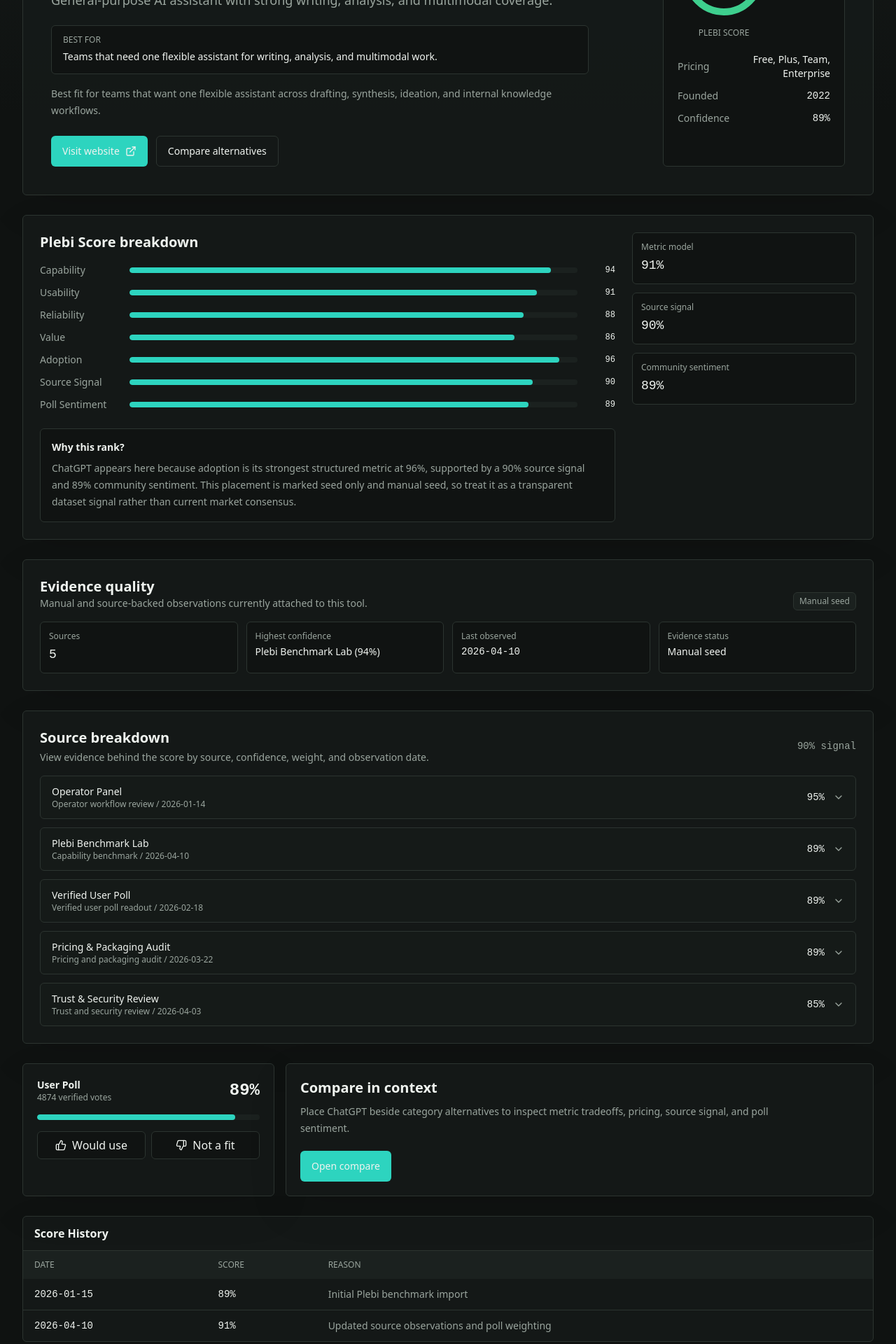
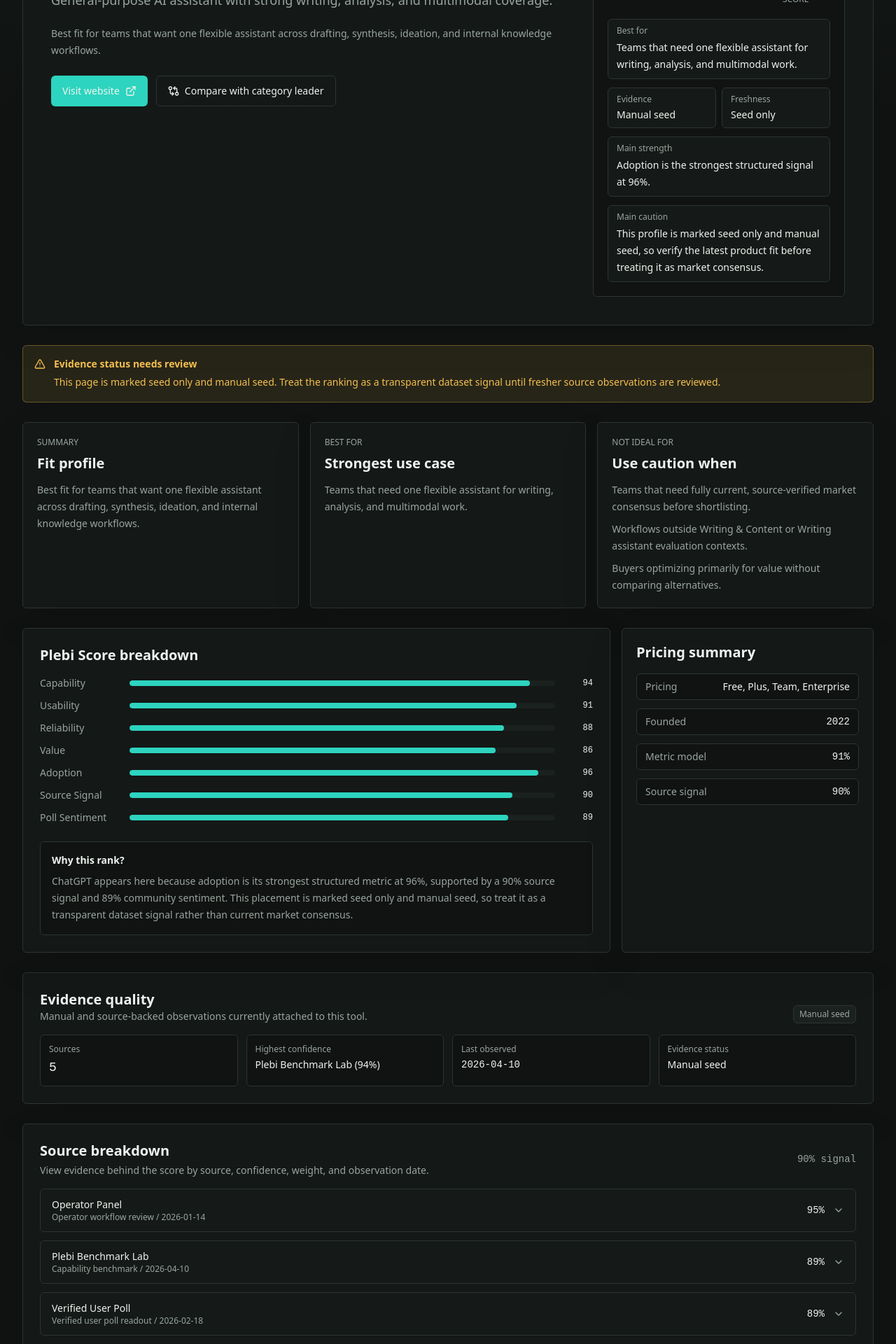
Before and after one commit to jvalirakis/plebi-ai-tools-mvp, a Next.js app: page /tools/chatgpt in a window 1280 px wide. Shown: the part 260-2180 px from the top of the page at 70% size. Built offline with nearby package versions, Linux system fonts and the light colour scheme; no server answers; the database is empty.

Commit message:
Upgrade tool detail decision pages

```diff
--- a/src/app/tools/[slug]/page.tsx
+++ b/src/app/tools/[slug]/page.tsx
@@ -1,4 +1,4 @@
-import { ExternalLink } from "lucide-react";
+import { AlertTriangle, ExternalLink, GitCompareArrows } from "lucide-react";
 import type { Metadata } from "next";
 import Link from "next/link";
 import { notFound } from "next/navigation";
@@ -7,8 +7,9 @@ import { PollWidget } from "@/components/poll-widget";
 import { ScoreRing } from "@/components/score-ring";
 import { SourceObservations } from "@/components/source-observations";
 import { ToolCard } from "@/components/tool-card";
+import { getDecisionSummary, shouldShowEvidenceCallout } from "@/lib/decision";
 import { getEvidenceQualitySummary } from "@/lib/evidence";
-import { getCategories, getRelatedTools, getToolBySlug, getTools } from "@/lib/repository";
+import { getCategories, getRankedTools, getToolBySlug, getTools } from "@/lib/repository";
 import { getConfidenceLevel, getMetricModel, getRankExplanation, getScoreBreakdown } from "@/lib/scoring";
 import { evidenceLabels, freshnessLabels, statusClass } from "@/lib/status";
 
@@ -28,7 +29,7 @@ export async function generateMetadata({ params }: ToolPageProps): Promise<Metad
   const tool = await getToolBySlug(slug);
 
   return {
-    title: tool ? `${tool.name} Score | Plebi` : "Tool | Plebi"
+    title: tool ? `${tool.name} Decision Page | Plebi` : "Tool | Plebi"
   };
 }
 
@@ -40,17 +41,21 @@ export default async function ToolPage({ params }: ToolPageProps) {
     notFound();
   }
 
-  const [categories, relatedTools] = await Promise.all([getCategories(), getRelatedTools(tool.slug)]);
+  const [categories, categoryTools] = await Promise.all([getCategories(), getRankedTools(tool.categorySlug)]);
   const category = categories.find((item) => item.slug === tool.categorySlug);
+  const categoryLeader = categoryTools[0];
+  const alternatives = categoryTools.filter((item) => item.slug !== tool.slug).slice(0, 4);
+  const comparisonTarget = categoryLeader?.slug === tool.slug ? alternatives[0] : categoryLeader;
   const breakdown = getScoreBreakdown(tool);
   const confidence = getConfidenceLevel(tool);
   const evidenceQuality = getEvidenceQualitySummary(tool);
+  const decision = getDecisionSummary(tool, category);
   const metricModel = Math.round(getMetricModel(tool.metrics));
 
   return (
     <div className="space-y-7">
       <section className="surface rounded-md p-6 sm:p-8 lg:p-10">
-        <div className="grid gap-8 lg:grid-cols-[1fr_260px]">
+        <div className="grid gap-8 lg:grid-cols-[1fr_360px]">
           <div>
             <div className="mb-4 flex flex-wrap gap-2">
               {category ? (
@@ -70,11 +75,7 @@ export default async function ToolPage({ params }: ToolPageProps) {
             </div>
             <h1 className="text-4xl font-semibold sm:text-5xl">{tool.name}</h1>
             <p className="mt-4 max-w-3xl text-lg leading-8 text-muted-foreground">{tool.tagline}</p>
-            <div className="mt-5 max-w-3xl rounded-md border border-border bg-background px-4 py-3">
-              <p className="text-xs font-medium uppercase text-muted-foreground">Best for</p>
-              <p className="mt-1 text-sm leading-6">{tool.bestFor}</p>
-            </div>
-            <p className="mt-4 max-w-3xl text-sm leading-6 text-muted-foreground">{tool.summary}</p>
+            <p className="mt-5 max-w-3xl text-sm leading-6 text-muted-foreground">{tool.summary}</p>
             <div className="mt-6 flex flex-wrap gap-3">
               <a
                 href={tool.website}
@@ -87,35 +88,90 @@ export default async function ToolPage({ params }: ToolPageProps) {
               </a>
               <Link
                 href="/compare"
-                className="focus-ring inline-flex h-11 items-center rounded-md border border-border px-4 text-sm font-medium transition hover:border-primary"
+                className="focus-ring inline-flex h-11 items-center gap-2 rounded-md border border-border px-4 text-sm font-medium transition hover:border-primary"
               >
-                Compare alternatives
+                <GitCompareArrows className="h-4 w-4" />
+                Compare with category leader
               </Link>
             </div>
           </div>
-          <div className="rounded-md border border-border bg-background p-5">
-            <ScoreRing score={breakdown.finalScore} size="lg" />
+
+          <aside className="rounded-md border border-border bg-background p-5">
+            <div className="flex items-start justify-between gap-4">
+              <div>
+                <p className="text-xs font-medium uppercase text-muted-foreground">Decision summary</p>
+                <h2 className="mt-2 text-lg font-semibold">Should this be on your shortlist?</h2>
+              </div>
+              <ScoreRing score={breakdown.finalScore} size="sm" />
+            </div>
             <div className="mt-5 grid gap-3 text-sm">
-              <div className="flex items-center justify-between gap-4">
-                <span className="text-muted-foreground">Pricing</span>
-                <span className="text-right font-medium">{tool.pricing}</span>
+              <div className="rounded-md border border-border bg-card px-3 py-2">
+                <p className="text-xs text-muted-foreground">Best for</p>
+                <p className="mt-1 leading-6">{tool.bestFor}</p>
               </div>
-              <div className="flex items-center justify-between gap-4">
-                <span className="text-muted-foreground">Founded</span>
-                <span className="font-mono tabular-nums">{tool.founded}</span>
+              <div className="grid grid-cols-2 gap-2">
+                <div className="rounded-md border border-border bg-card px-3 py-2">
+                  <p className="text-xs text-muted-foreground">Evidence</p>
+                  <p className="mt-1 text-sm font-medium">{evidenceLabels[tool.evidenceStatus]}</p>
                 </div>
-              <div className="flex items-center justify-between gap-4">
-                <span className="text-muted-foreground">Confidence</span>
-                <span className="font-mono tabular-nums">{confidence}%</span>
+                <div className="rounded-md border border-border bg-card px-3 py-2">
+                  <p className="text-xs text-muted-foreground">Freshness</p>
+                  <p className="mt-1 text-sm font-medium">{freshnessLabels[tool.freshnessStatus]}</p>
                 </div>
               </div>
+              <div className="rounded-md border border-border bg-card px-3 py-2">
+                <p className="text-xs text-muted-foreground">Main strength</p>
+                <p className="mt-1 leading-6">{decision.mainStrength}</p>
+              </div>
+              <div className="rounded-md border border-border bg-card px-3 py-2">
+                <p className="text-xs text-muted-foreground">Main caution</p>
+                <p className="mt-1 leading-6">{decision.mainCaution}</p>
+              </div>
+            </div>
+          </aside>
+        </div>
+      </section>
+
+      {shouldShowEvidenceCallout(tool) ? (
+        <section className="rounded-md border border-warning/30 bg-warning/10 p-4 text-warning">
+          <div className="flex gap-3">
+            <AlertTriangle className="mt-0.5 h-4 w-4 shrink-0" />
+            <div>
+              <p className="text-sm font-semibold">Evidence status needs review</p>
+              <p className="mt-1 text-sm leading-6">
+                This page is marked {freshnessLabels[tool.freshnessStatus].toLowerCase()} and {evidenceLabels[
+                  tool.evidenceStatus
+                ].toLowerCase()}. Treat the ranking as a transparent dataset signal until fresher source observations are reviewed.
+              </p>
             </div>
           </div>
         </section>
+      ) : null}
 
-      <section className="surface rounded-md p-5 sm:p-6">
-        <div className="grid gap-6 lg:grid-cols-[1fr_320px]">
-          <div>
+      <section className="grid gap-4 lg:grid-cols-3">
+        <div className="surface rounded-md p-5">
+          <p className="text-xs font-medium uppercase text-muted-foreground">Summary</p>
+          <h2 className="mt-2 text-xl font-semibold">Fit profile</h2>
+          <p className="mt-3 text-sm leading-6 text-muted-foreground">{tool.summary}</p>
+        </div>
+        <div className="surface rounded-md p-5">
+          <p className="text-xs font-medium uppercase text-muted-foreground">Best for</p>
+          <h2 className="mt-2 text-xl font-semibold">Strongest use case</h2>
+          <p className="mt-3 text-sm leading-6 text-muted-foreground">{tool.bestFor}</p>
+        </div>
+        <div className="surface rounded-md p-5">
+          <p className="text-xs font-medium uppercase text-muted-foreground">Not ideal for</p>
+          <h2 className="mt-2 text-xl font-semibold">Use caution when</h2>
+          <ul className="mt-3 space-y-2 text-sm leading-6 text-muted-foreground">
+            {decision.notIdealFor.map((item) => (
+              <li key={item}>{item}</li>
+            ))}
+          </ul>
+        </div>
+      </section>
+
+      <section className="grid gap-4 lg:grid-cols-[1fr_360px]">
+        <div className="surface rounded-md p-5 sm:p-6">
           <h2 className="mb-4 text-xl font-semibold">Plebi Score breakdown</h2>
           <MetricBars metrics={breakdown} includeSignals />
           <div className="mt-6 rounded-md border border-border bg-background p-4">
@@ -123,18 +179,25 @@ export default async function ToolPage({ params }: ToolPageProps) {
             <p className="mt-2 text-sm leading-6 text-muted-foreground">{getRankExplanation(tool)}</p>
           </div>
         </div>
-          <div className="grid content-start gap-3">
-            <div className="rounded-md border border-border bg-background p-3">
-              <p className="text-xs text-muted-foreground">Metric model</p>
-              <p className="mt-1 font-mono text-lg tabular-nums">{metricModel}%</p>
+
+        <div className="surface rounded-md p-5">
+          <h2 className="text-xl font-semibold">Pricing summary</h2>
+          <div className="mt-4 grid gap-3 text-sm">
+            <div className="flex items-center justify-between gap-4 rounded-md border border-border bg-background px-3 py-2">
+              <span className="text-muted-foreground">Pricing</span>
+              <span className="text-right font-medium">{tool.pricing}</span>
             </div>
-            <div className="rounded-md border border-border bg-background p-3">
-              <p className="text-xs text-muted-foreground">Source signal</p>
-              <p className="mt-1 font-mono text-lg tabular-nums">{breakdown.sourceSignal}%</p>
+            <div className="flex items-center justify-between gap-4 rounded-md border border-border bg-background px-3 py-2">
+              <span className="text-muted-foreground">Founded</span>
+              <span className="font-mono tabular-nums">{tool.founded}</span>
             </div>
-            <div className="rounded-md border border-border bg-background p-3">
-              <p className="text-xs text-muted-foreground">Community sentiment</p>
-              <p className="mt-1 font-mono text-lg tabular-nums">{breakdown.pollSentiment}%</p>
+            <div className="flex items-center justify-between gap-4 rounded-md border border-border bg-background px-3 py-2">
+              <span className="text-muted-foreground">Metric model</span>
+              <span className="font-mono tabular-nums">{metricModel}%</span>
+            </div>
+            <div className="flex items-center justify-between gap-4 rounded-md border border-border bg-background px-3 py-2">
+              <span className="text-muted-foreground">Source signal</span>
+              <span className="font-mono tabular-nums">{breakdown.sourceSignal}%</span>
             </div>
           </div>
         </div>
@@ -190,64 +253,46 @@ export default async function ToolPage({ params }: ToolPageProps) {
       <section className="grid gap-4 lg:grid-cols-[360px_1fr]">
         <PollWidget poll={tool.poll} />
         <div className="surface rounded-md p-5">
-          <h2 className="text-xl font-semibold">Compare in context</h2>
+          <h2 className="text-xl font-semibold">Compare before deciding</h2>
           <p className="mt-2 max-w-2xl text-sm leading-6 text-muted-foreground">
-            Place {tool.name} beside category alternatives to inspect metric tradeoffs, pricing, source signal, and poll sentiment.
+            Compare {tool.name}
+            {comparisonTarget ? ` with ${comparisonTarget.name}` : " with category alternatives"} to inspect metric tradeoffs, pricing, source signal,
+            and poll sentiment side by side.
           </p>
+          <div className="mt-5 flex flex-wrap gap-3">
             <Link
               href="/compare"
-            className="focus-ring mt-5 inline-flex h-11 items-center rounded-md bg-primary px-4 text-sm font-medium text-primary-foreground transition hover:opacity-90"
+              className="focus-ring inline-flex h-11 items-center gap-2 rounded-md bg-primary px-4 text-sm font-medium text-primary-foreground transition hover:opacity-90"
             >
-            Open compare
+              <GitCompareArrows className="h-4 w-4" />
+              {comparisonTarget ? `Compare with ${comparisonTarget.name}` : "Compare category alternatives"}
             </Link>
+            {comparisonTarget ? (
+              <Link
+                href={`/tools/${comparisonTarget.slug}`}
+                className="focus-ring inline-flex h-11 items-center rounded-md border border-border px-4 text-sm font-medium transition hover:border-primary"
+              >
+                View {comparisonTarget.name}
+              </Link>
+            ) : null}
+          </div>
         </div>
       </section>
 
-      <section className="surface overflow-hidden rounded-md">
-        <div className="border-b border-border px-4 py-3">
-          <h2 className="text-base font-semibold">Score History</h2>
-        </div>
-        <div className="overflow-x-auto">
-          <table className="min-w-full text-sm">
-            <thead className="bg-muted text-left text-xs uppercase text-muted-foreground">
-              <tr>
-                <th className="px-4 py-3 font-medium">Date</th>
-                <th className="px-4 py-3 font-medium">Score</th>
-                <th className="px-4 py-3 font-medium">Reason</th>
-              </tr>
-            </thead>
-            <tbody className="divide-y divide-border">
-              {tool.scoreSnapshots.map((snapshot) => (
-                <tr key={snapshot.id}>
-                  <td className="px-4 py-3 font-mono tabular-nums">{snapshot.snapshotDate}</td>
-                  <td className="px-4 py-3 font-mono tabular-nums">{snapshot.score}%</td>
-                  <td className="px-4 py-3 text-muted-foreground">{snapshot.reason}</td>
-                </tr>
-              ))}
-            </tbody>
-          </table>
-        </div>
-        {!tool.scoreSnapshots.length ? (
-          <div className="border-t border-border px-4 py-8 text-sm text-muted-foreground">
-            No score snapshots are available yet. Recalculated admin snapshots will appear here after evidence review.
-          </div>
-        ) : null}
-      </section>
-
-      {relatedTools.length ? (
+      {alternatives.length ? (
         <section>
           <div className="mb-4 flex flex-col gap-2 sm:flex-row sm:items-end sm:justify-between">
             <div>
-              <h2 className="text-xl font-semibold">Category Alternatives</h2>
-              <p className="mt-1 text-sm text-muted-foreground">Other tools in this category worth comparing before a decision.</p>
+              <h2 className="text-xl font-semibold">Alternatives in this category</h2>
+              <p className="mt-1 text-sm text-muted-foreground">Other tools in {category?.name ?? tool.categorySlug} worth comparing before a decision.</p>
             </div>
             <Link href="/compare" className="text-sm font-medium text-primary">
               Compare all
             </Link>
           </div>
           <div className="grid gap-4">
-            {relatedTools.map((relatedTool) => (
-              <ToolCard key={relatedTool.slug} tool={relatedTool} compact />
+            {alternatives.map((alternative) => (
+              <ToolCard key={alternative.slug} tool={alternative} compact />
             ))}
           </div>
         </section>
--- /dev/null
+++ b/src/lib/decision.ts
@@ -0,0 +1,48 @@
+import { metricLabels } from "@/lib/scoring";
+import { evidenceLabels, freshnessLabels } from "@/lib/status";
+import type { Category, MetricKey, Tool } from "@/lib/types";
+
+export type DecisionSummary = {
+  mainStrength: string;
+  mainCaution: string;
+  notIdealFor: string[];
+};
+
+function rankMetrics(tool: Pick<Tool, "metrics">) {
+  return (Object.keys(metricLabels) as MetricKey[])
+    .map((key) => ({ key, label: metricLabels[key], score: tool.metrics[key] }))
+    .sort((a, b) => b.score - a.score);
+}
+
+export function getDecisionSummary(tool: Tool, category?: Category): DecisionSummary {
+  const metrics = rankMetrics(tool);
+  const strongestMetric = metrics[0];
+  const weakestMetric = metrics.at(-1);
+  const categoryContext = category?.name ?? tool.categorySlug;
+  const verificationCaution =
+    tool.freshnessStatus !== "current" || tool.evidenceStatus !== "source_verified"
+      ? `This profile is marked ${freshnessLabels[tool.freshnessStatus].toLowerCase()} and ${evidenceLabels[
+          tool.evidenceStatus
+        ].toLowerCase()}, so verify the latest product fit before treating it as market consensus.`
+      : "";
+  const metricCaution = weakestMetric
+    ? `${weakestMetric.label} is the lowest structured metric in this profile at ${weakestMetric.score}%.`
+    : "Review the source breakdown before making a final decision.";
+  const notIdealFor = [
+    verificationCaution ? "Teams that need fully current, source-verified market consensus before shortlisting." : "",
+    `Workflows outside ${categoryContext} or ${tool.subcategory} evaluation contexts.`,
+    weakestMetric ? `Buyers optimizing primarily for ${weakestMetric.label.toLowerCase()} without comparing alternatives.` : ""
+  ].filter(Boolean);
+
+  return {
+    mainStrength: strongestMetric
+      ? `${strongestMetric.label} is the strongest structured signal at ${strongestMetric.score}%.`
+      : "Structured metric strength is not available yet.",
+    mainCaution: verificationCaution || metricCaution,
+    notIdealFor
+  };
+}
+
+export function shouldShowEvidenceCallout(tool: Pick<Tool, "freshnessStatus" | "evidenceStatus">) {
+  return tool.freshnessStatus !== "current" || tool.evidenceStatus === "manual_seed" || tool.evidenceStatus === "insufficient_evidence";
+}
```
Lines whose indentation alone changed are shown as unchanged.
